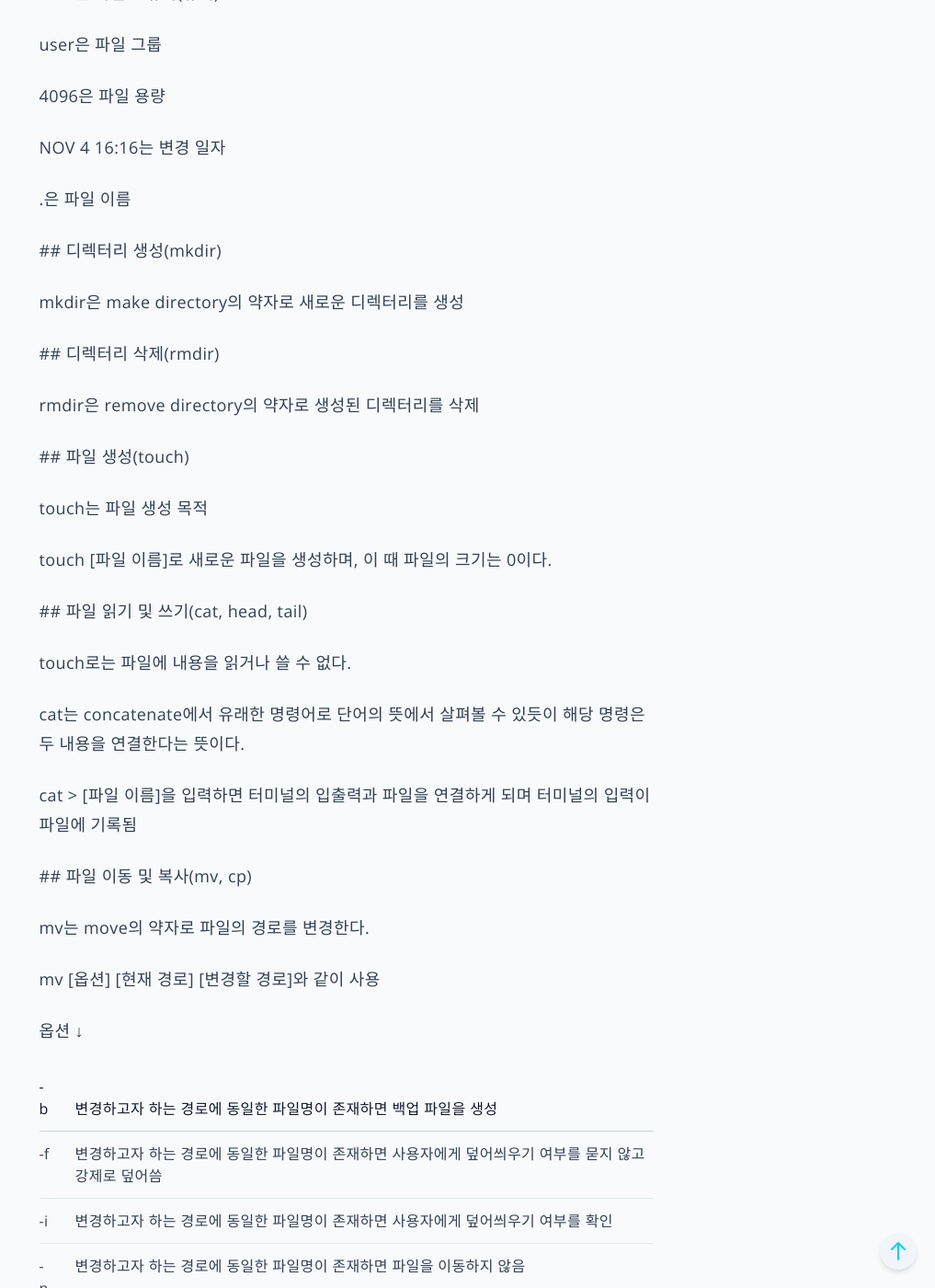
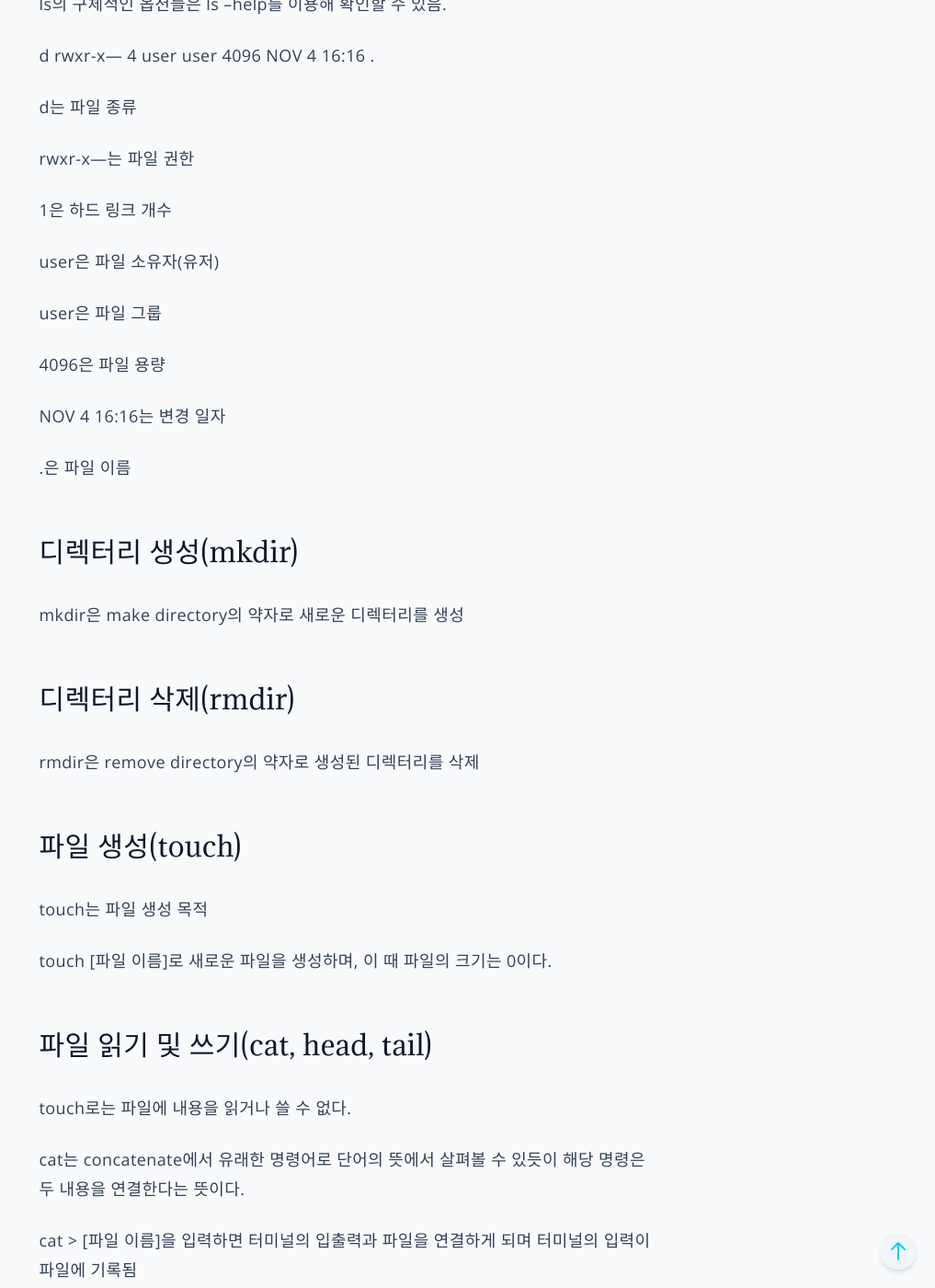
Before and after one commit to tkddls112/tkddls112.github.io, a Jekyll site: the page built from _posts/2026-07-24-세번째 리눅스 학습.md, in a window 1280 px wide and 1400 px high, scrolled down 3368 px. Shown: the whole window at 92% size, without its empty margins (263-1280 px from the left). Built offline with Jekyll 4.4.1, drawn with Linux system fonts in a browser that asks for light colours; our own code applies the rules of GitHub Pages for plain Markdown files; some of the changed text lies outside the part shown.

Commit message:
Update 2026-07-24-세번째 리눅스 학습.md

```diff
--- a/_posts/2026-07-24-세번째 리눅스 학습.md
+++ b/_posts/2026-07-24-세번째 리눅스 학습.md
@@ -10,7 +10,7 @@ categories: 학습
 
 
 
-\## 리눅스(Linux)
+## 리눅스(Linux)
 
 
 
@@ -18,11 +18,11 @@ categories: 학습
 
 
 
-\-----
+-----
 
 
 
-\## 셸(Shell)
+## 셸(Shell)
 
 
 
@@ -57,11 +57,11 @@ categories: 학습
 
 
 
-\-----
+-----
 
 
 
-\## 터미널(Terminal)
+## 터미널(Terminal)
 
 
 
@@ -69,11 +69,11 @@ categories: 학습
 
 
 
-\-----
+-----
 
 
 
-\## 파일과 디렉터리
+## 파일과 디렉터리
 
 
 
@@ -96,11 +96,11 @@ categories: 학습
 
 
 
-\-----
+-----
 
 
 
-\## 디렉터리 경로 확인 (pwd)
+## 디렉터리 경로 확인 (pwd)
 
 pwd는 print working directory의 약자로 현재 작업 중인 디렉터리를 출력하는 명령어
 
@@ -110,7 +110,7 @@ cd는 change directory의 약자로 디렉터리 경로를 변경할 때 사용
 
 
 
-\## 디렉터리 및 파일 확인 (ls)
+## 디렉터리 및 파일 확인 (ls)
 
 ls는 list segements의 약자로 파일 목록을 표시
 
@@ -138,19 +138,19 @@ NOV 4 16:16는 변경 일자
 
 
 
-\## 디렉터리 생성(mkdir)
+## 디렉터리 생성(mkdir)
 
 mkdir은 make directory의 약자로 새로운 디렉터리를 생성
 
 
 
-\## 디렉터리 삭제(rmdir)
+## 디렉터리 삭제(rmdir)
 
 rmdir은 remove directory의 약자로 생성된 디렉터리를 삭제
 
 
 
-\## 파일 생성(touch)
+## 파일 생성(touch)
 
 touch는 파일 생성 목적
 
@@ -158,7 +158,7 @@ touch \[파일 이름]로 새로운 파일을 생성하며, 이 때 파일의
 
 
 
-\## 파일 읽기 및 쓰기(cat, head, tail)
+## 파일 읽기 및 쓰기(cat, head, tail)
 
 touch로는 파일에 내용을 읽거나 쓸 수 없다.
 
@@ -168,7 +168,7 @@ cat > \[파일 이름]을 입력하면 터미널의 입출력과 파일을 연
 
 
 
-\## 파일 이동 및 복사(mv, cp)
+## 파일 이동 및 복사(mv, cp)
 
 
 
@@ -204,7 +204,7 @@ cp \[옵션] \[현재 경로] \[복사할 경로]와 같이 사용
 
 
 
-\## 파일 삭제(rm)
+## 파일 삭제(rm)
 
 rm은 remove의 약자로 생성된 파일을 삭제
 
@@ -214,11 +214,11 @@ rm은 remove의 약자로 생성된 파일을 삭제
 
 
 
-\## 파일 링크
+## 파일 링크
 
 
 
-\### 하드 링크와 심볼릭 링크
+### 하드 링크와 심볼릭 링크
 
 
 
@@ -236,19 +236,19 @@ rm은 remove의 약자로 생성된 파일을 삭제
 
 
 
-\### 하드 링크
+### 하드 링크
 
 하드 링크란 생성되는 파일의 inode를 링크하고자 하는 파일에 직접 연결하는 방식
 
 
 
-\###심볼릭 링크
+###심볼릭 링크
 
 심볼릭 링크 또는 소프트 링크란 절대 경로 또는 상대 경로로 된 다른 파일들을 참조하는 파일이며, Windows의 바로가기와 유사함.
 
 
 
-\## 파일 탐색 (find)
+## 파일 탐색 (find)
 
 find는 find 뜻 그래도 파일을 탐색하는 명령어
 
```
